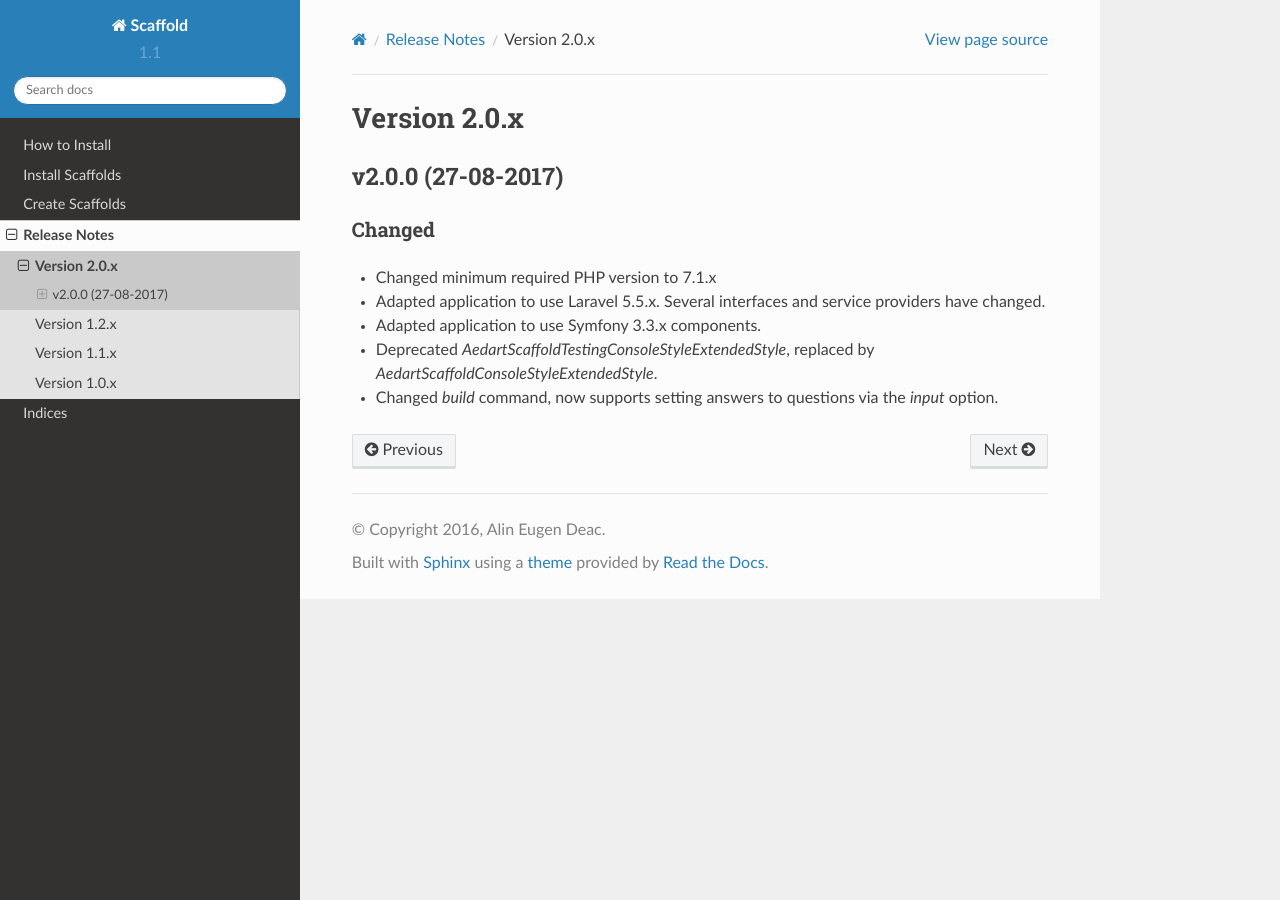
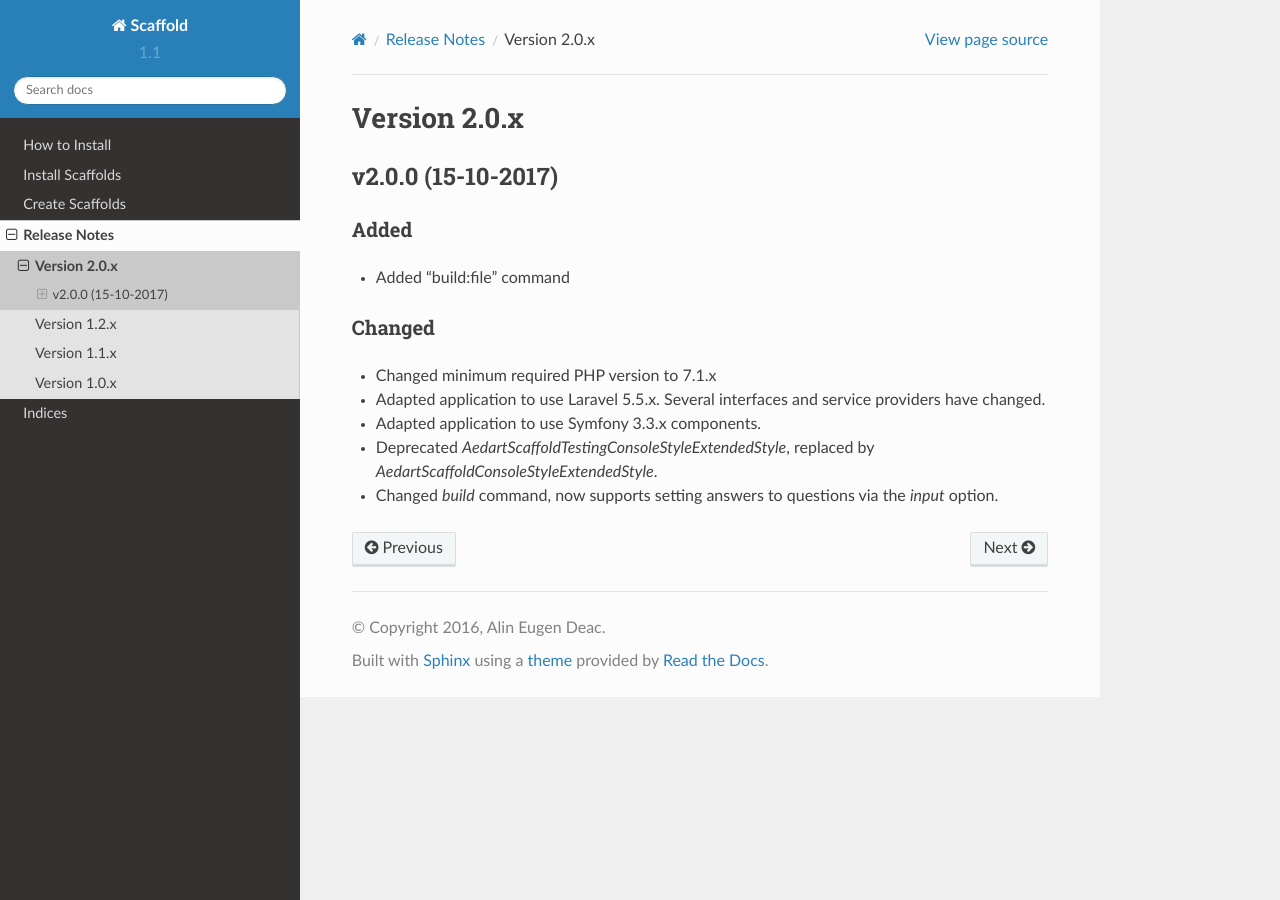
Before and after one commit to aedart/scaffold, a Sphinx documentation site: the page built from docs/source/release_notes/version-2.0.rst, in a window 1280 px wide. Built offline with Sphinx 7.4.7 and the Read the Docs theme 2.0.0, drawn with Linux system fonts in a browser that asks for light colours.

Commit message:
Change release notes

```diff
--- a/docs/source/release_notes/version-2.0.rst
+++ b/docs/source/release_notes/version-2.0.rst
@@ -1,12 +1,15 @@
 Version 2.0.x
 =============
 
-v2.0.0 (27-08-2017)
+v2.0.0 (15-10-2017)
 ^^^^^^^^^^^^^^^^^^^
+
+Added
+-------
+* Added "build:file" command
 
 Changed
 -------
-
 * Changed minimum required PHP version to 7.1.x
 * Adapted application to use Laravel 5.5.x. Several interfaces and service providers have changed.
 * Adapted application to use Symfony 3.3.x components.
```
